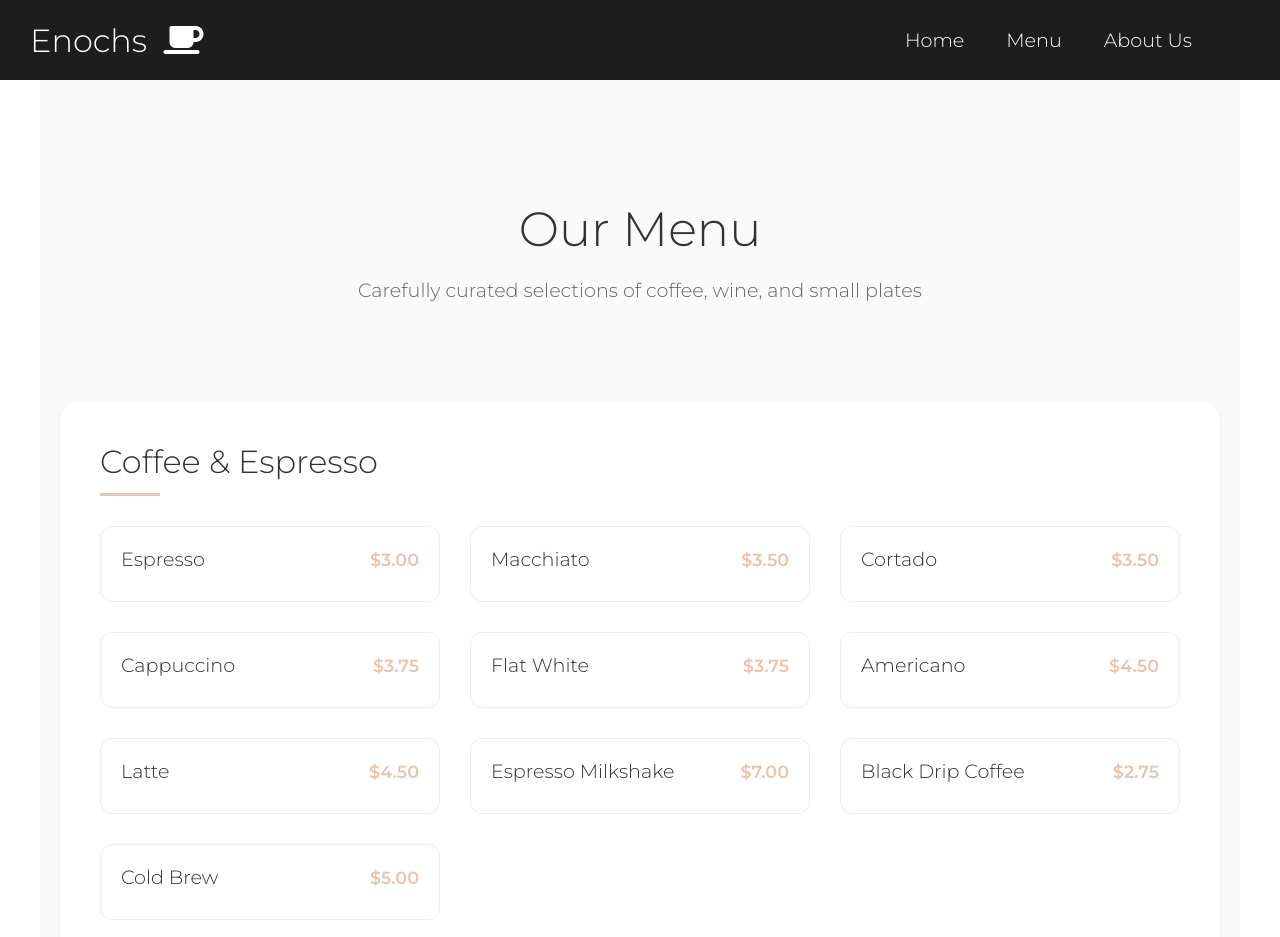
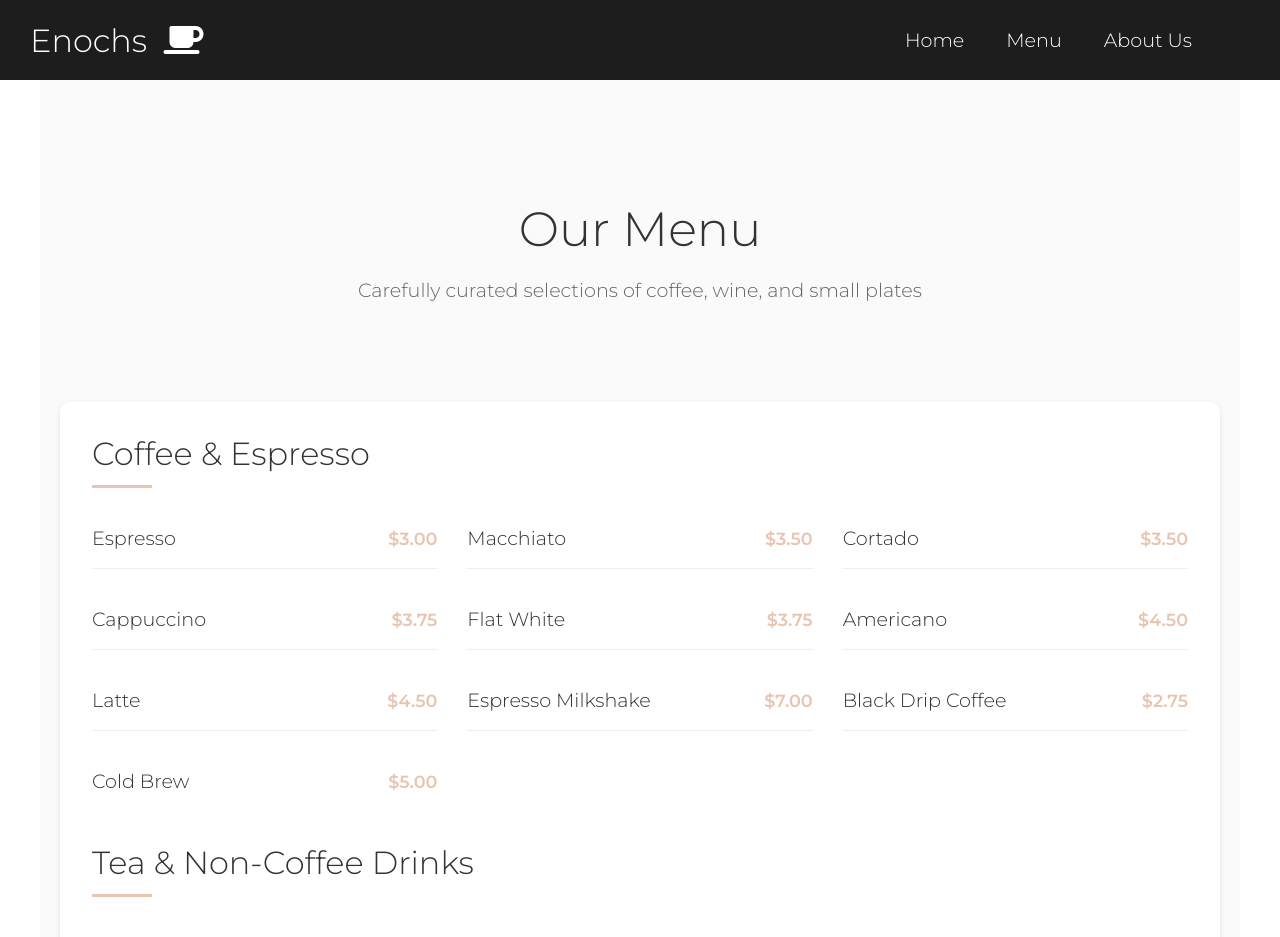
Before and after one commit to JimmyLieu/enochs, a React (Create React App) app: page /menu in a window 1280 px wide. Shown: the top 937 px of the page. Built offline with nearby package versions, Linux system fonts and the light colour scheme.

Commit message:
MenuChanges

```diff
--- a/src/pages/Menu.css
+++ b/src/pages/Menu.css
@@ -22,12 +22,21 @@
     color: #666;
 }
 
+.menu-card {
+    background: white;
+    border-radius: 10px;
+    box-shadow: 0 2px 5px rgba(0,0,0,0.1);
+    padding: 2rem;
+    margin: 2rem auto;
+    max-width: 1200px;
+}
+
 .menu-section {
-    margin-bottom: 60px;
-    background: white;
-    padding: 40px;
-    border-radius: 20px;
-    box-shadow: 0 4px 6px rgba(0, 0, 0, 0.05);
+    margin-bottom: 2rem;
+}
+
+.menu-section:last-child {
+    margin-bottom: 0;
 }
 
 .menu-section h2 {
@@ -55,15 +64,15 @@
 }
 
 .menu-item {
-    padding: 20px;
-    border-radius: 12px;
-    transition: all 0.3s ease;
-    border: 1px solid #eee;
+    border: none;
+    box-shadow: none;
+    padding: 0.5rem 0;
+    margin: 0;
+    border-bottom: 1px solid #eee;
 }
 
-.menu-item:hover {
-    transform: translateY(-5px);
-    box-shadow: 0 10px 20px rgba(0, 0, 0, 0.05);
+.menu-item:last-child {
+    border-bottom: none;
 }
 
 .item-header {
--- a/src/pages/Menu.js
+++ b/src/pages/Menu.js
@@ -69,6 +69,7 @@ function Menu() {
                 <p>Carefully curated selections of coffee, wine, and small plates</p>
             </div>
 
+            <div className='menu-card'>
                 <section className='menu-section'>
                     <h2>Coffee & Espresso</h2>
                     <div className='menu-items'>
@@ -97,6 +98,7 @@ function Menu() {
                         ))}
                     </div>
                 </section>
+
                 <section className='menu-section'>
                     <h2>Sizing & Add-Ons</h2>
                     <div className='menu-items'>
@@ -131,6 +133,7 @@ function Menu() {
                         ))}
                     </div>
                 </section>
+
                 <section className='menu-section'>
                     <h2>Wine Selection</h2>
                     <div className='menu-items'>
@@ -159,8 +162,7 @@ function Menu() {
                         ))}
                     </div>
                 </section>
-
-
+            </div>
         </div>
     );
 }
```
Lines whose indentation alone changed are shown as unchanged.
